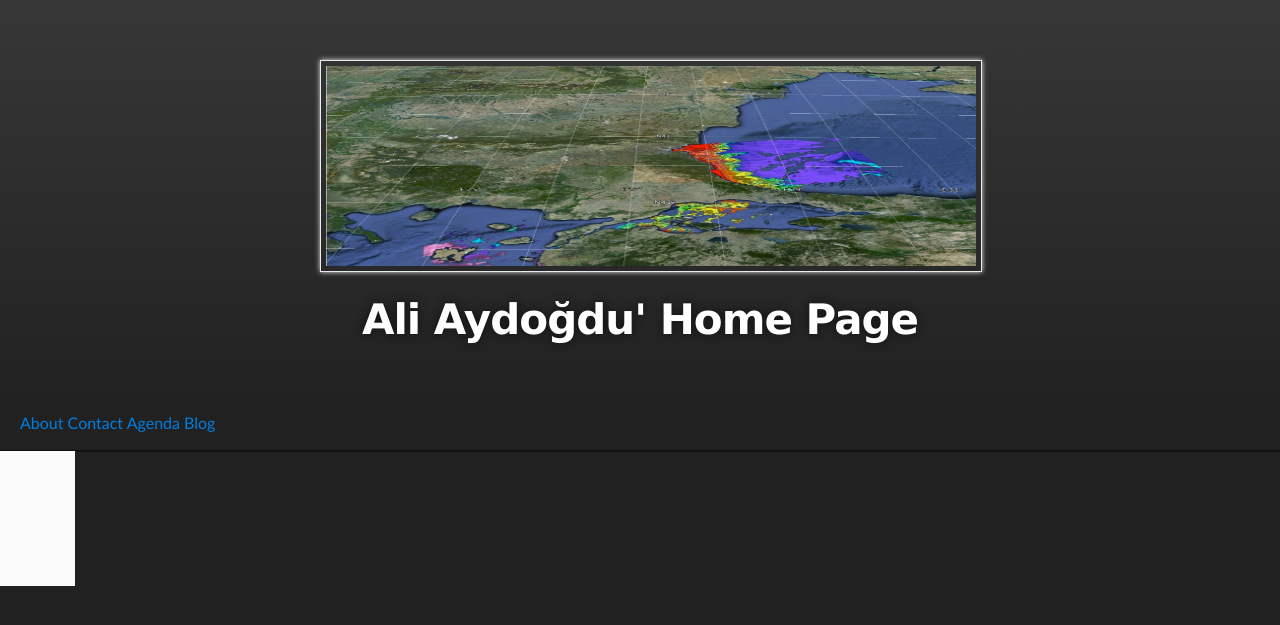
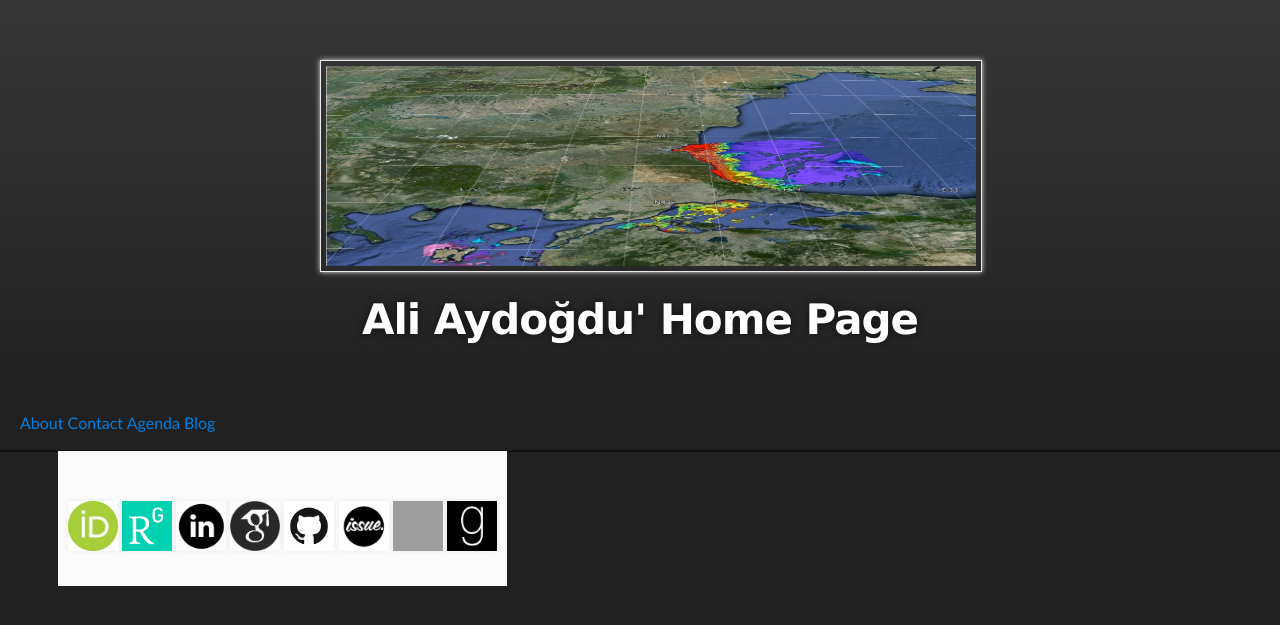
Before and after one commit to aydogduali/aydogduali.github.io, a Jekyll site: the page built from index.md, in a window 1280 px wide. Shown: the top 625 px of the page. Built offline with Jekyll 4.4.1, drawn with Linux system fonts in a browser that asks for light colours; the repository's description, which GitHub fills in, is left out; grey boxes are pictures that could not be loaded.

Commit message:
align links

```diff
--- a/_layouts/default.html
+++ b/_layouts/default.html
@@ -18,8 +18,7 @@
 #main_content {
     position: absolute;
     background-color: #fbfbfb;
-    width: 1170px;
-    margin-left: -585px;
+    margin-left: 58px;
 }
 
   </style>
```
